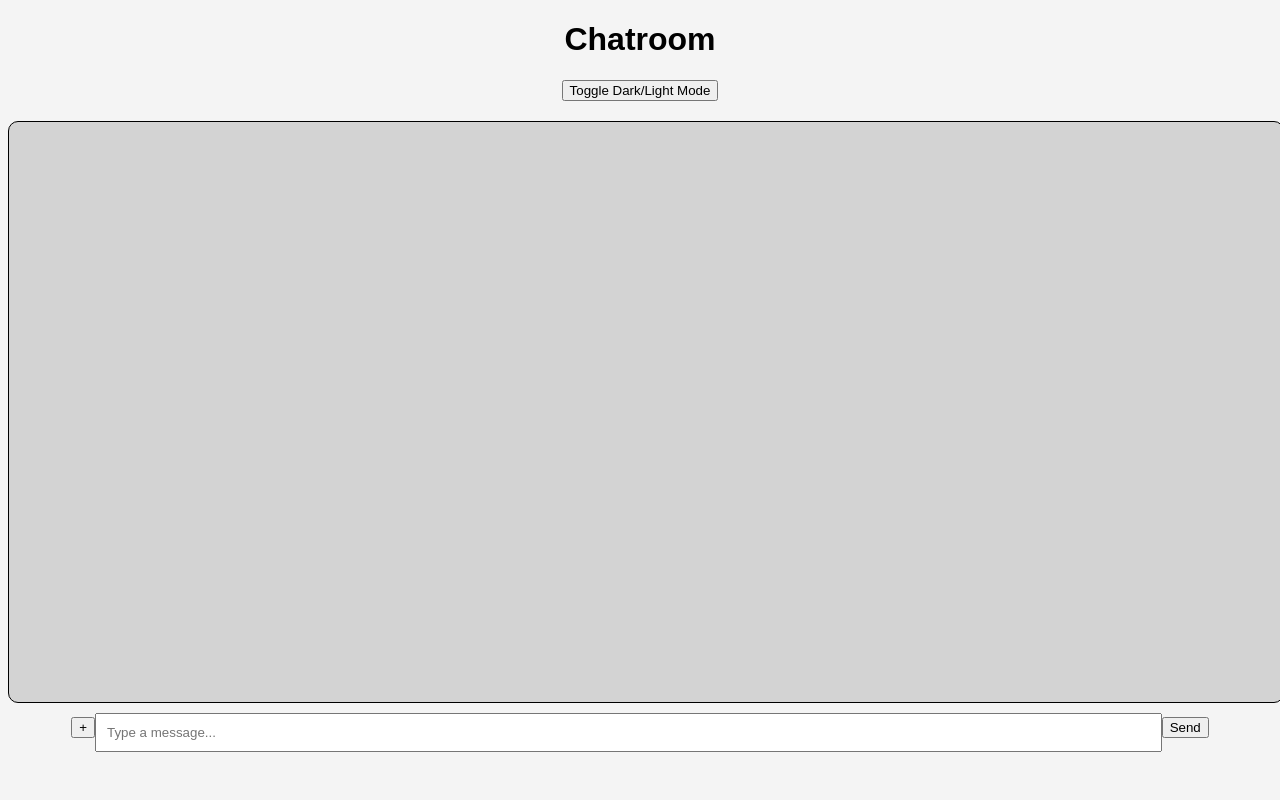
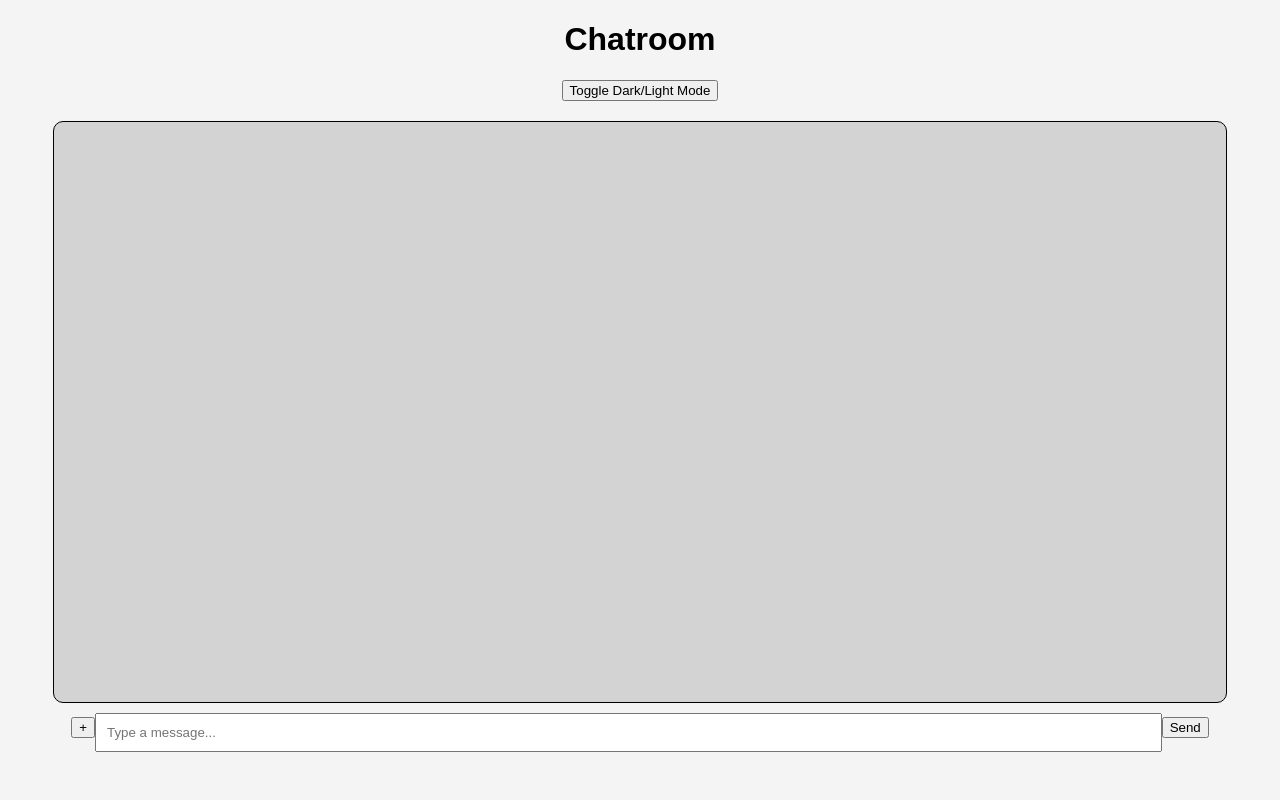
Before and after one commit to MichaelWHamilton/compnetworks-chatroom, a Flask app: page / in a window 1280 px wide. Run offline with Flask 3, Linux system fonts and the light colour scheme; some libraries are stand-ins or nearby versions.

Commit message:
there was a small area of the chatbox that would still expand bigger than the screen between small and large screens so i moidded the vw and i thinks its fine now

```diff
--- a/static/style.css
+++ b/static/style.css
@@ -13,7 +13,7 @@ body {
     overflow-y: scroll;
     background-color: #d3d3d3; /* Default to Light Mode Colors */
     text-shadow: 1px 1px 2px #000, -1px -1px 2px #000; /* Default to Light Mode Colors */
-    width: 98vw;
+    width: 90vw;
     height: 70vh;
     border: 1px solid black;
     border-radius: 10px;
```
